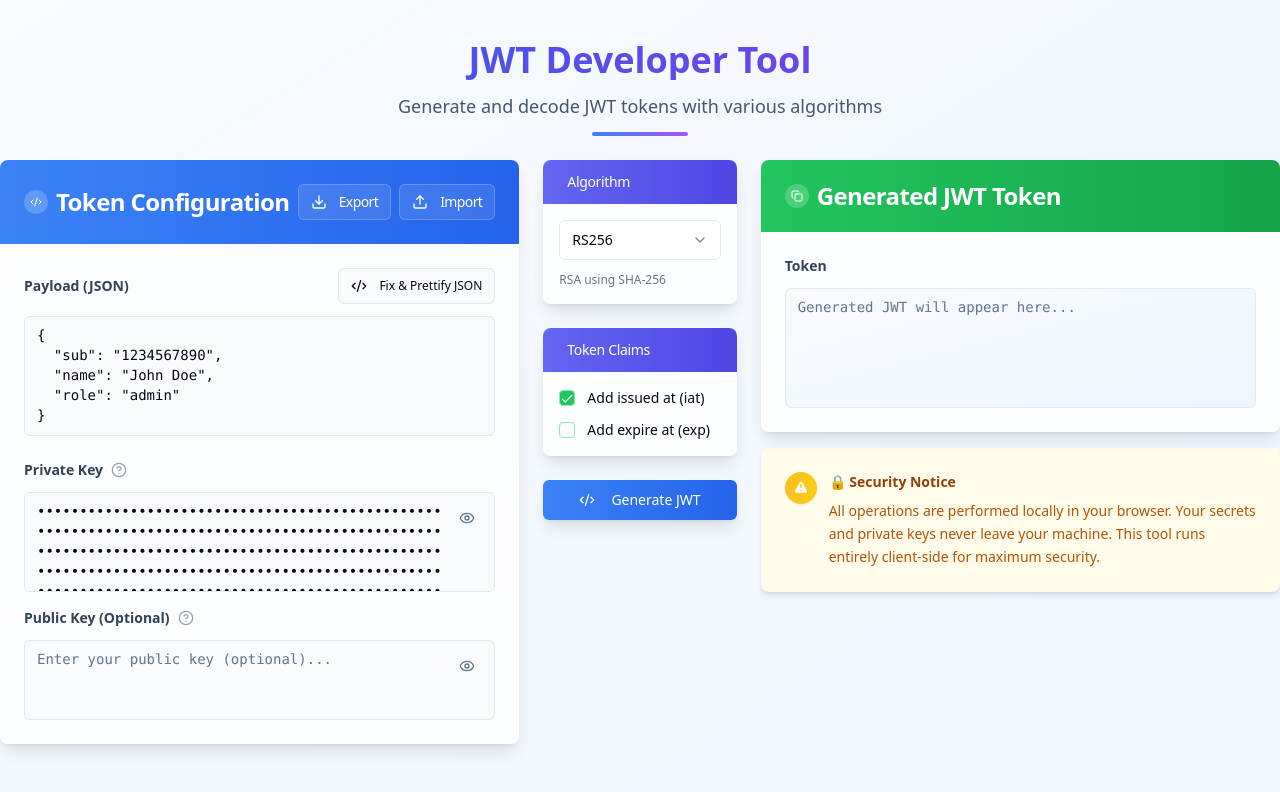
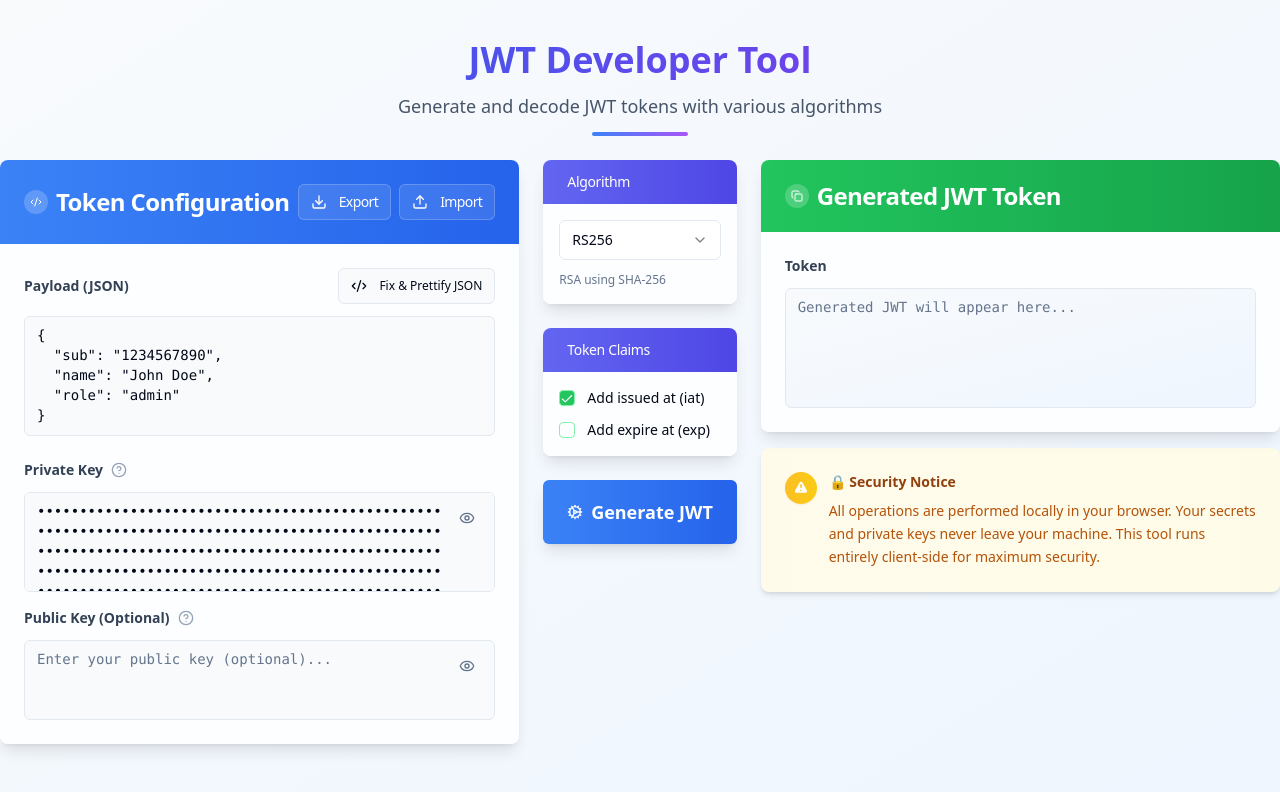
Before and after one commit to ashabhussan/jencoder, a React (Vite) app: page / in a window 1280 px wide. Shown: the top 792 px of the page. Built offline with nearby package versions, Linux system fonts and the light colour scheme.

Commit message:
fix: generate button size and icon

```diff
--- a/src/pages/Index.tsx
+++ b/src/pages/Index.tsx
@@ -27,12 +27,12 @@ import {
   Copy,
   Download,
   Upload,
-  RefreshCw,
   Code2,
   HelpCircle,
+  CogIcon,
 } from "lucide-react";
 import { Separator } from "@/components/ui/separator";
-import { theme, algorithmConfig } from "@/config/theme";
+import { algorithmConfig } from "@/config/theme";
 
 interface JWTConfig {
   algorithm: string;
@@ -454,7 +454,7 @@ const Index = () => {
 
   return (
     <TooltipProvider>
-      <div className="min-h-screen bg-gradient-to-br from-slate-50 to-blue-50 pt-10">
+      <div className="min-h-screen bg-gradient-to-br from-slate-50 to-blue-50 py-10">
         <div className="max-w-7xl mx-auto space-y-6">
           {/* Header */}
           <div className="text-center space-y-3">
@@ -872,11 +872,11 @@ const Index = () => {
                 <Button
                   onClick={generateJWT}
                   disabled={!!payloadError}
-                  className="w-full bg-gradient-to-r from-blue-500 to-blue-600 hover:from-blue-600 hover:to-blue-700
+                  className="w-full h-16 text-lg font-bold bg-gradient-to-r from-blue-500 to-blue-600 hover:from-blue-600 hover:to-blue-700
                   text-white shadow-lg hover:shadow-xl transition-all duration-200 transform hover:scale-[1.02]"
                   size="default"
                 >
-                  <Code2 className="h-4 w-4 mr-2" />
+                  <CogIcon className="h-4 w-4" />
                   Generate JWT
                 </Button>
               </div>
```
